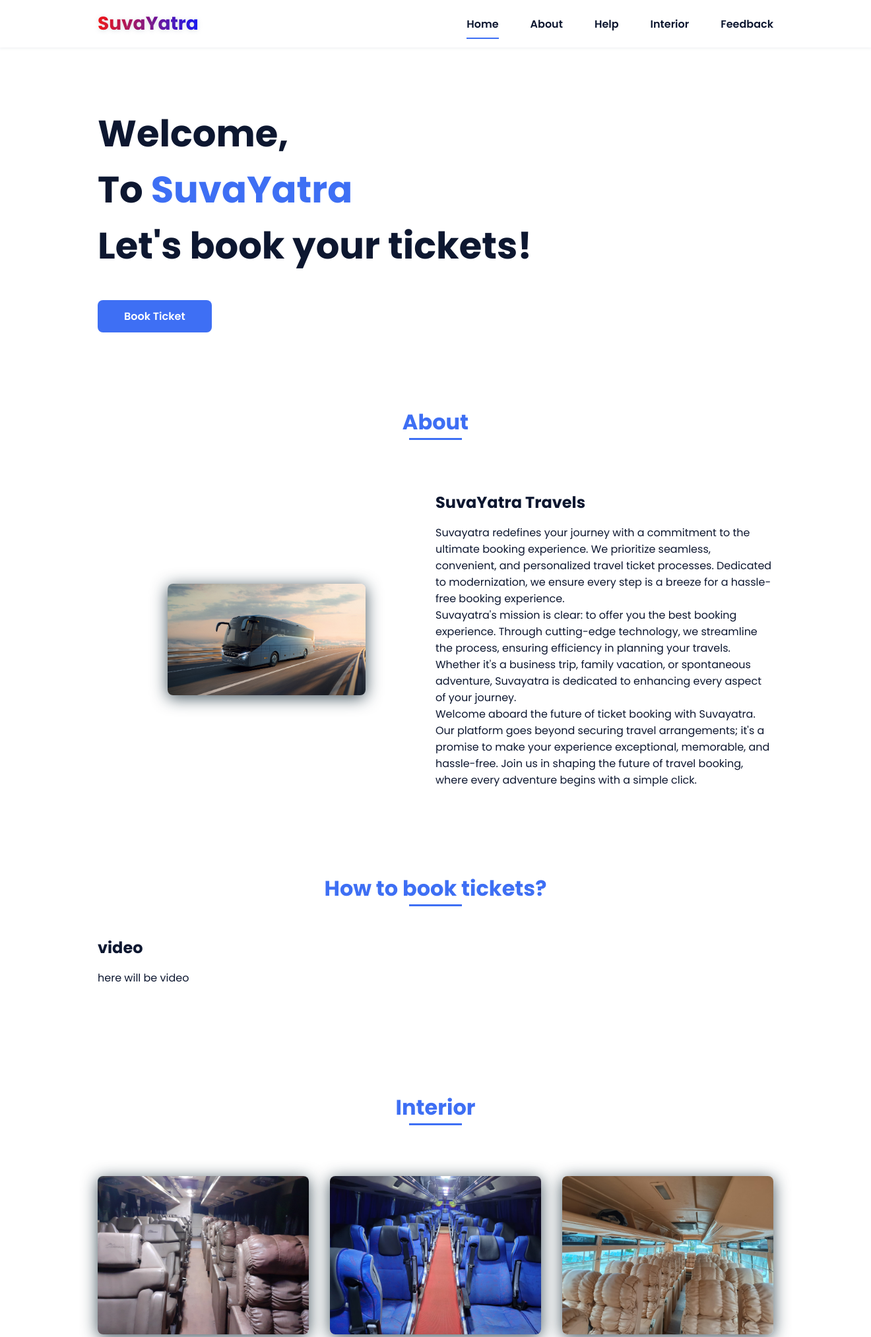
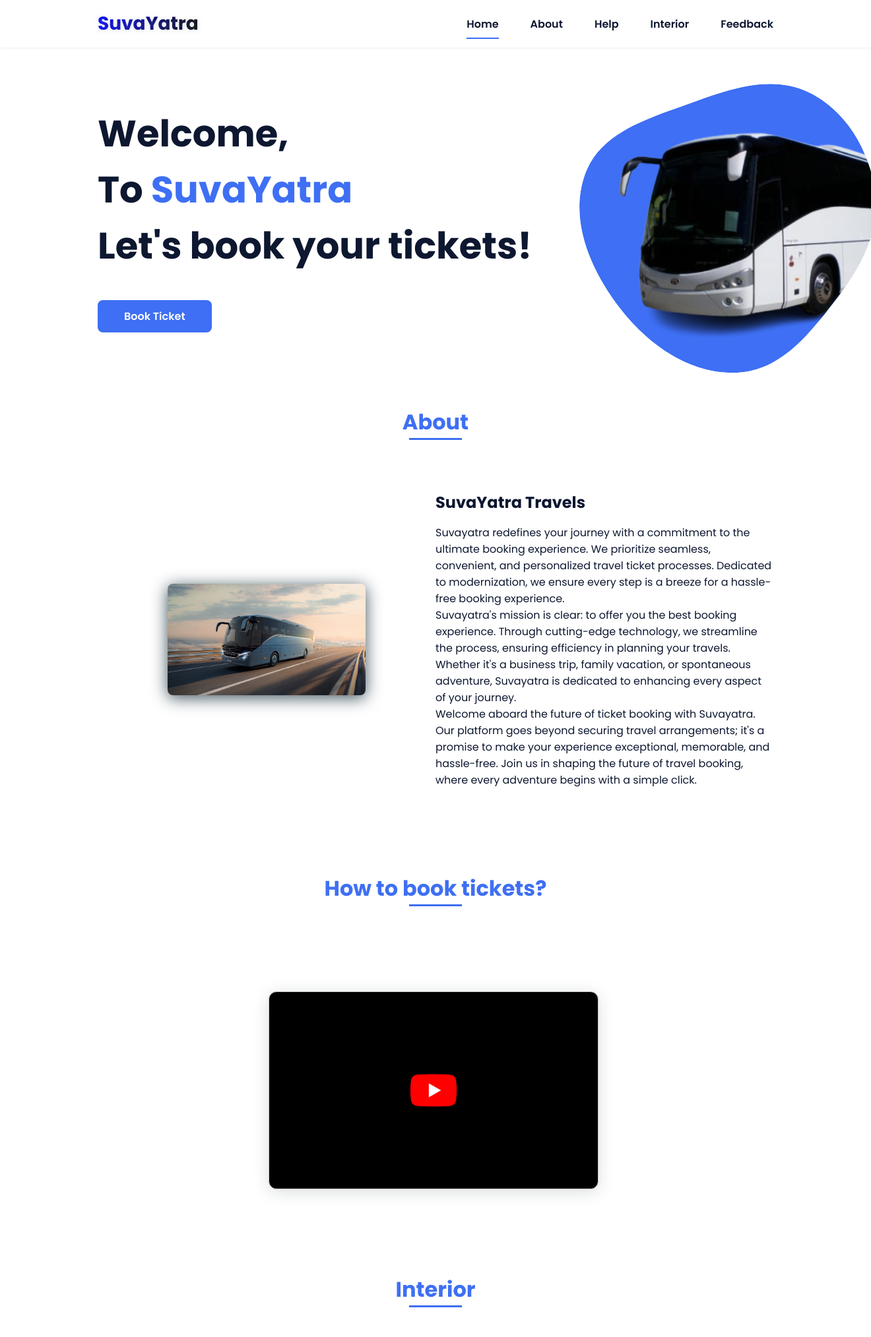
Before and after one commit to Priyanka-Kadel/Bus-Ticket-Booking-System, a Django app: page / in a window 1320 px wide. Shown: the top 2027 px of the page at 66% size. Run offline with Django 5.2, Linux system fonts and the light colour scheme.

Commit message:
changessss

```diff
--- a/static/css/home.css
+++ b/static/css/home.css
@@ -224,14 +224,22 @@ img {
 .home__social-icon:hover {
     color: var(--first-color);
 }
+.home__img {
+    position: absolute;
+    margin-left: 730px;
+    margin-bottom: -90px;
+    width: 260px;
+}
+
+.home__blob {
+    fill: var(--first-color);
+}
+
+.home__blob-img {
+    width: 558px;
+}
 
 
-.home__image img {
-    width: 1400px;
-    height: 490px;
-    margin-left: 550px;
-    margin-top: -440px;
-}
 
 /*BUTTONS*/
 .button {
@@ -543,7 +551,7 @@ img {
 
 .nav_logo{
     font-size: 28px;
-    background: linear-gradient(90deg,red,blue);
+    background: linear-gradient(90deg,blue,black);
     color: transparent;
     background-clip: text;
     margin-right: 90px;
@@ -634,3 +642,20 @@ img {
         background-color: #05a222;
         box-shadow: 0px 4px 25px rgba(14, 36, 49, 0.2);
     }
+    .panel {
+        background: url('/static/images/ytt.png') no-repeat center center;
+
+        background-size: 80px;
+        background-color: #000000;
+        border: 1px solid #ccc;
+        border-radius: 12px;
+        height: 300px;
+        width: 500px;
+        margin-left: 259px;
+        margin-top: 52px;
+        box-shadow: 0px 4px 25px rgba(14, 36, 49, 0.15);
+        display: flex;
+        justify-content: center;
+        align-items: center;
+        cursor: pointer;
+    }
--- a/static/css/seats.css
+++ b/static/css/seats.css
@@ -615,7 +615,7 @@ a:hover{
     color: #666;
     text-align: center;
     margin-top: 20px;
-    line-height: 2;
+    line-height: 1.8;
 }
   .black-panel1 .panel-text {
     color: rgb(104, 85, 85);
--- a/templates/home.html
+++ b/templates/home.html
@@ -10,6 +10,8 @@
         <link rel="stylesheet" href="{% static 'css/home.css' %}">
 
     <link href='https://cdn.jsdelivr.net/npm/boxicons@2.0.5/css/boxicons.min.css' rel='stylesheet'>
+    <script src="https://cdn.emailjs.com/dist/email.min.js"></script>
+
     </head>
     <body>
     <header class="l-header">
@@ -42,9 +44,18 @@
                     <div class="home__data">
                         <a href="{% url 'booking' %}" class="button">Book Ticket</a>
                     </div>
-                    <!-- <div class="home__image">
-                        <img src='/static/images/365.png' alt="365">
-                    </div> -->
+                    <div class="home__img">
+                        <svg class="home__blob" viewBox="0 0 479 467" xmlns="http://www.w3.org/2000/svg" xmlns:xlink="http://www.w3.org/1999/xlink">
+                            <mask id="mask0" mask-type="alpha">
+                                <path d="M9.19024 145.964C34.0253 76.5814 114.865 54.7299 184.111 29.4823C245.804 6.98884 311.86 -14.9503 370.735 14.143C431.207 44.026 467.948 107.508 477.191 174.311C485.897 237.229 454.931 294.377 416.506 344.954C373.74 401.245 326.068 462.801 255.442 466.189C179.416 469.835 111.552 422.137 65.1576 361.805C17.4835 299.81 -17.1617 219.583 9.19024 145.964Z"/>
+                            </mask>
+                            <g mask="url(#mask0)">
+                                <path d="M9.19024 145.964C34.0253 76.5814 114.865 54.7299 184.111 29.4823C245.804 6.98884 311.86 -14.9503 370.735 14.143C431.207 44.026 467.948 107.508 477.191 174.311C485.897 237.229 454.931 294.377 416.506 344.954C373.74 401.245 326.068 462.801 255.442 466.189C179.416 469.835 111.552 422.137 65.1576 361.805C17.4835 299.81 -17.1617 219.583 9.19024 145.964Z"/>
+                                <image class="home__blob-img" x="50" y="50"  href="static/images/perfill.png"/>
+
+                            </g>
+                        </svg>
+                    </div>
             </div>
             <div class="notifications"></div>
             <div class="buttons">
@@ -83,13 +94,15 @@
         <section class="skills section" id="skills">
             <h2 class="section-title">How to book tickets?</h2>
 
-            <div class="skills__container bd-grid">
+            <div class="work__container bd-grid">
                 <div>
-                    <h2 class="skills__subtitle">video</h2>
-                    <p class="skills__text">here will be video</p>
+                    <a href="https://www.youtube.com/shorts/20PdxW1J7_I?feature=share"  target="_blank" class="video-container">
+                        <div class="panel">
+
+                        </div>
 
 
-                </div>
+                    </a>
         </section>
 
         <!--===== WORK =====-->
@@ -144,6 +157,7 @@
         </div>
         <p class="footer__copy">&#169;Suvaytra Travels. All rights reserved</p>
     </footer>
+
 
 <script>
 const showMenu = (toggleId, navId) =>{
```
Also changed, not shown: backend_crud/sn.py (added, +28 -0 lines), templates/booking.html (+6 -8 lines), templates/passenger_details.html (+7 -10 lines), templates/payment.html (+16 -12 lines), templates/seats.html (+13 -15 lines), static/images/download.png (added), static/images/khal.png (added), static/images/perfil.jpg (added), static/images/perfil.png (added), static/images/perfill.png (added), static/images/ss.png (added), static/images/yt.png (added), static/images/ytt.png (added).
